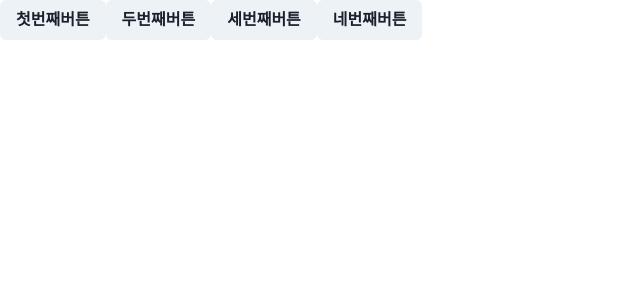
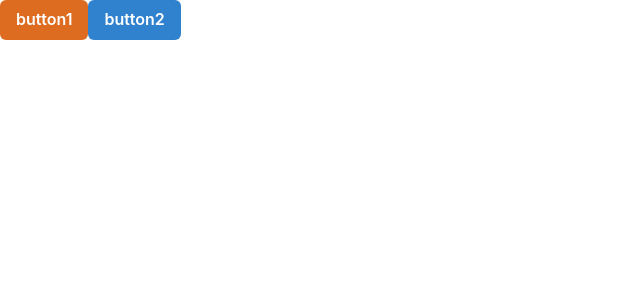
Before and after one commit to yasupeter/react20231031, a React (Create React App) app: page / in a window 1280 px wide. Shown: the top 300 px of the page, without its empty margins (0-640 px from the left). Built offline with nearby package versions, Linux system fonts and the light colour scheme.

Commit message:
Fri, 11.3 이벤트 핸들레 메소드에 event 객체가 전달된다

```diff
--- a/src/App.js
+++ b/src/App.js
@@ -2,24 +2,22 @@ import React from "react";
 import { Button } from "@chakra-ui/react";
 
 function App(props) {
-  function handleClickButton1() {
-    console.log("1번 버튼 클릭됨");
+  // 브라우저는 이벤트 핸들러 메소드에
+  // event 객체를 매개값으로 넣어줌
+  function handleClick(event) {
+    // console.log(event);
+    console.log(event.target);
+    // console.log(event.target.className);
+    // console.log(event.target.type);
   }
-
-  function handleClickButton2() {
-    console.log("2번 버튼 클릭됨");
-  }
-
-  function handleButtonClick(number) {
-    console.log(number + "번째 버튼 클릭됨");
-  }
-
   return (
     <div>
-      <Button onClick={handleClickButton1}>첫번째버튼</Button>
-      <Button onClick={handleClickButton2}>두번째버튼</Button>
-      <Button onClick={() => handleButtonClick(3)}>세번째버튼</Button>
-      <Button onClick={() => handleButtonClick(4)}>네번째버튼</Button>
+      <Button colorScheme="orange" onClick={handleClick}>
+        button1
+      </Button>
+      <Button colorScheme="blue" onClick={handleClick}>
+        button2
+      </Button>
     </div>
   );
 }
```
